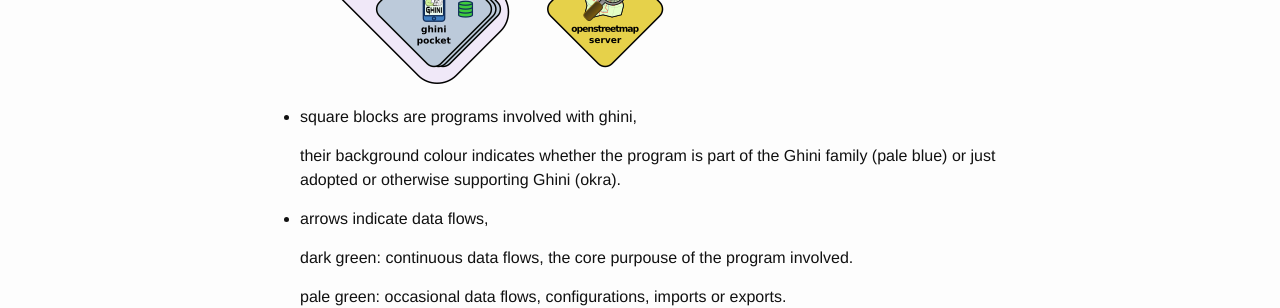
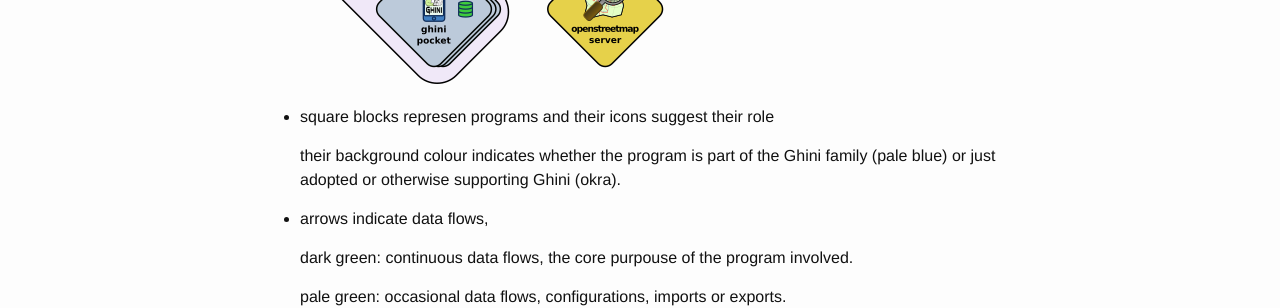
Before and after one commit to Ghini/ghini.github.io, a Jekyll site: the page built from _posts/2018-02-22-new-family-picture.md, in a window 1280 px wide. Shown: the part 485-793 px from the top of the page. Built offline with Jekyll 4.4.1, drawn with Linux system fonts in a browser that asks for light colours.

Commit message:
reviewing

```diff
--- a/_posts/2018-02-22-new-family-picture.md
+++ b/_posts/2018-02-22-new-family-picture.md
@@ -9,7 +9,7 @@ expanding and simplifying the family, and describing the interconnection among c
 
 ![ghini-family-45.png](/images/ghini-family-45.png)
 
-- square blocks are programs involved with ghini,
+- square blocks represen programs and their icons suggest their role
 
   their background colour indicates whether the program is part of the
   Ghini family (pale blue) or just adopted or otherwise supporting Ghini (okra).
```
